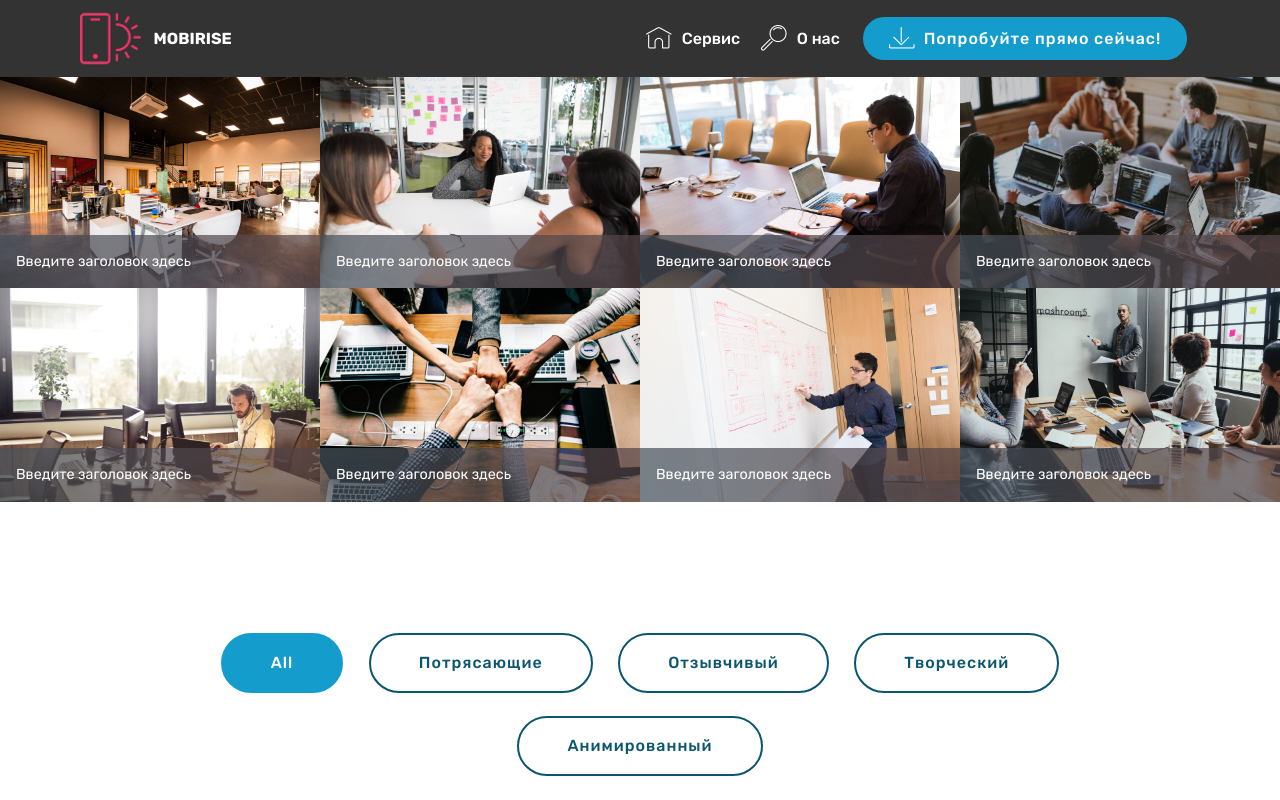
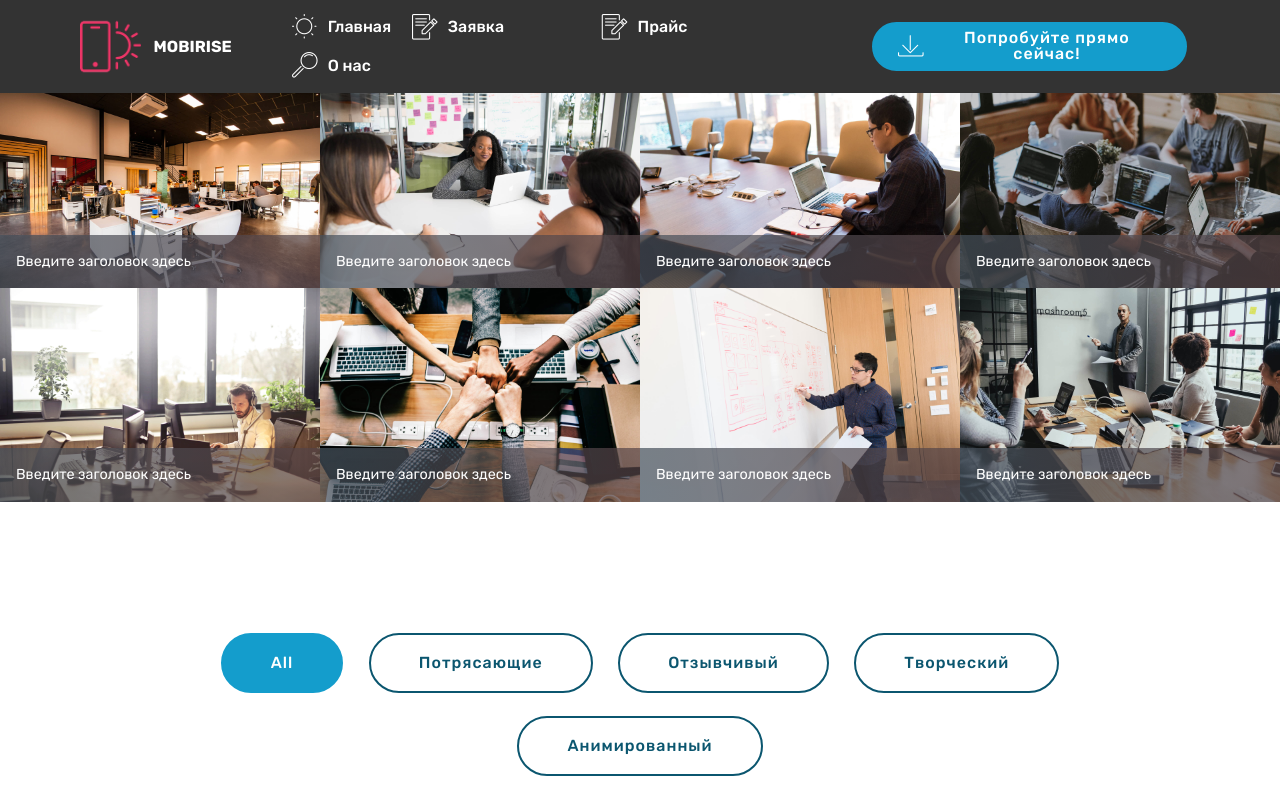
Before and after one commit to clebration/clebration.github.io, a plain HTML site: page index.html in a window 1280 px wide. Shown: the top 800 px of the page. Drawn offline with Linux system fonts and the light colour scheme; files whose address does not match are found by name.

Commit message:
create github pages

```diff
--- a/index.html
+++ b/index.html
@@ -53,20 +53,18 @@
             </div>
         </div>
         <div class="collapse navbar-collapse" id="navbarSupportedContent">
-            <ul class="navbar-nav nav-dropdown" data-app-modern-menu="true">
-                <li class="nav-item">
-                    <a class="nav-link link text-white display-4" href="https://mobirise.co">
-                        <span class="mbri-home mbr-iconfont mbr-iconfont-btn"></span>
-                        Сервис
-                    </a>
+            <ul class="navbar-nav nav-dropdown" data-app-modern-menu="true"><li class="nav-item">
+                    <a class="nav-link link text-white display-4" href="https://mobirise.co"><span class="mbri-sun mbr-iconfont mbr-iconfont-btn"></span>
+                        Главная</a>
                 </li>
                 <li class="nav-item">
-                    <a class="nav-link link text-white display-4" href="https://mobirise.co">
+                    <a class="nav-link link text-white display-4" href="https://mobirise.co"><span class="mbri-edit mbr-iconfont mbr-iconfont-btn"></span>
+                        Заявка &nbsp; &nbsp; &nbsp; &nbsp; &nbsp; &nbsp; &nbsp; &nbsp; &nbsp; &nbsp;&nbsp;</a>
+                </li><li class="nav-item"><a class="nav-link link text-white display-4" href="https://mobirise.co"><span class="mbri-edit mbr-iconfont mbr-iconfont-btn"></span>
+                        Прайс &nbsp; &nbsp; &nbsp; &nbsp; &nbsp; &nbsp; &nbsp; &nbsp; &nbsp; &nbsp;&nbsp;</a></li><li class="nav-item"><a class="nav-link link text-white display-4" href="https://mobirise.co">
                         <span class="mbri-search mbr-iconfont mbr-iconfont-btn"></span>
                         О нас
-                    </a>
-                </li>
-            </ul>
+                    </a></li></ul>
             <div class="navbar-buttons mbr-section-btn">
                 <a class="btn btn-sm btn-primary display-4" href="https://mobirise.co">
                     <span class="mbri-save mbr-iconfont mbr-iconfont-btn "></span>
@@ -77,7 +75,7 @@
     </nav>
 </section>
 
-<section class="engine"><a href="https://mobirise.info/v">free html templates</a></section><section class="mbr-gallery mbr-slider-carousel cid-s5Sj7Xzc9Z" id="gallery3-5">
+<section class="engine"><a href="https://mobirise.info/g">how to build your own site for free</a></section><section class="mbr-gallery mbr-slider-carousel cid-s5Sj7Xzc9Z" id="gallery3-5">
 
 
 
```
Also changed, not shown: 1 other file.
